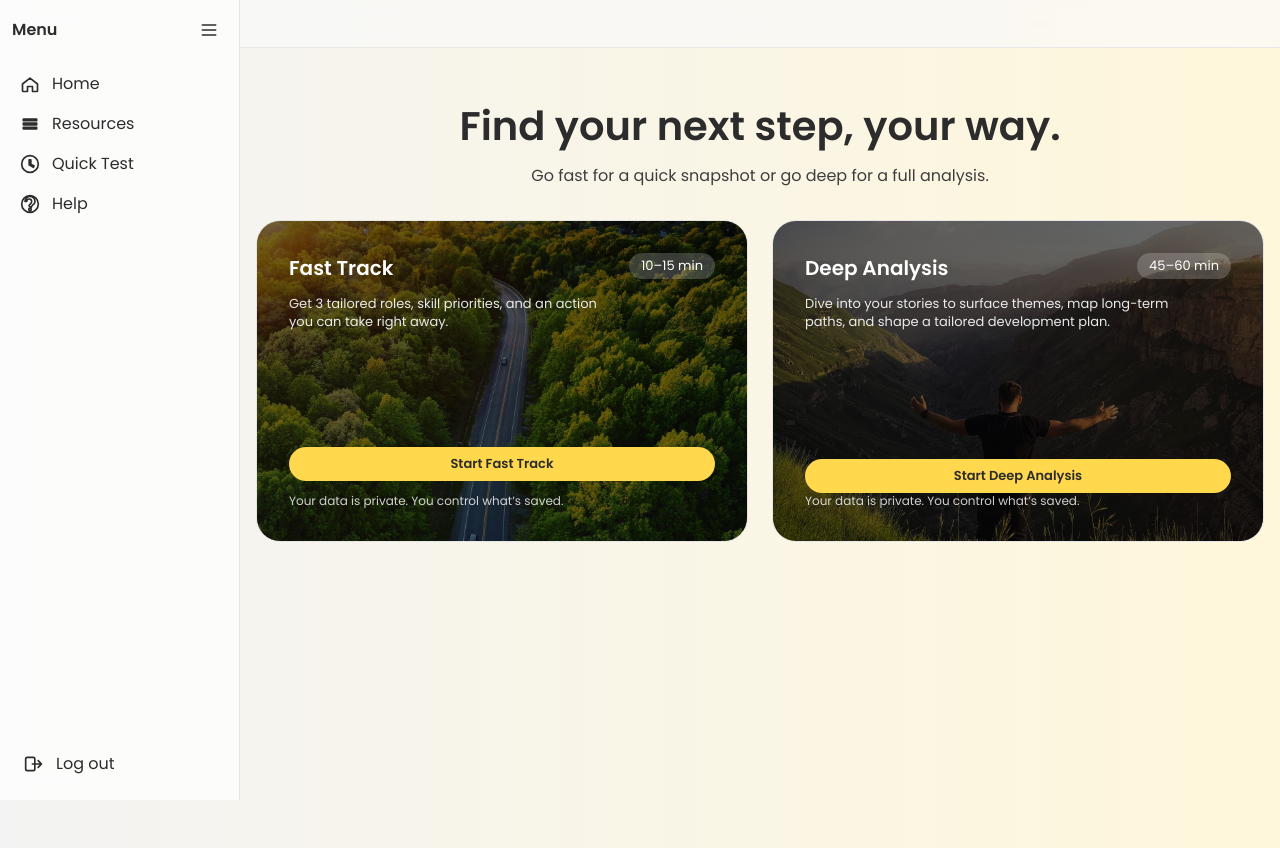
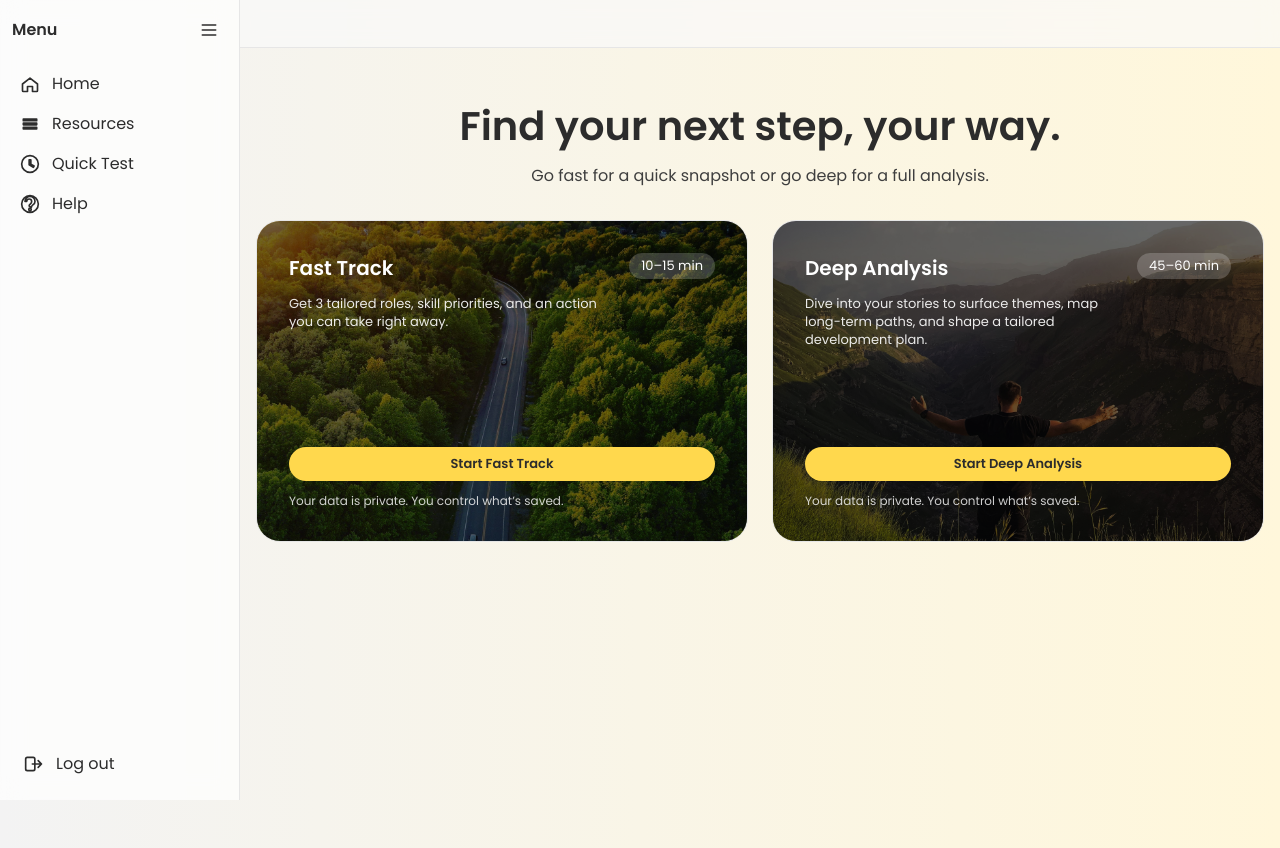
Before and after one commit to jcmanzke/Career-navigator-2, a Next.js app: page /start in a window 1280 px wide. Built offline with nearby package versions, Linux system fonts and the light colour scheme; no server answers; the database is empty.

Commit message:
layout menu cards

```diff
--- a/app/start/page.tsx
+++ b/app/start/page.tsx
@@ -89,10 +89,10 @@ export default function StartPage() {
               <h3 className="font-semibold text-[20px] text-white">Deep Analysis</h3>
               <span className="rounded-full bg-white/20 px-3 py-1 text-small text-white" aria-label="Estimated time 45 to 60 minutes">45–60 min</span>
             </div>
-            <p className="mt-3 text-small text-white/90 max-w-sm">
+            <p className="mt-3 text-small text-white/90 max-w-xs">
               Dive into your stories to surface themes, map long-term paths, and shape a tailored development plan.
             </p>
-            <div className="mt-auto pt-4 space-y-3">
+            <div className="mt-auto pt-4">
               <Link
                 href={deepAnalysisButtonHref}
                 aria-label={deepAnalysisButtonLabel}
@@ -100,7 +100,7 @@ export default function StartPage() {
               >
                 {deepAnalysisButtonLabel}
               </Link>
-              <p className="text-xs text-white/80">Your data is private. You control what’s saved.</p>
+              <p className="mt-3 text-xs text-white/80">Your data is private. You control what’s saved.</p>
             </div>
           </div>
         </div>
```
